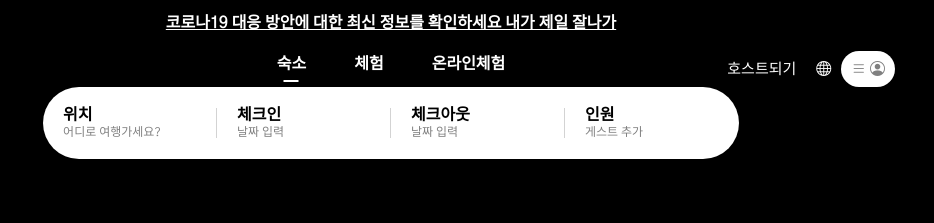
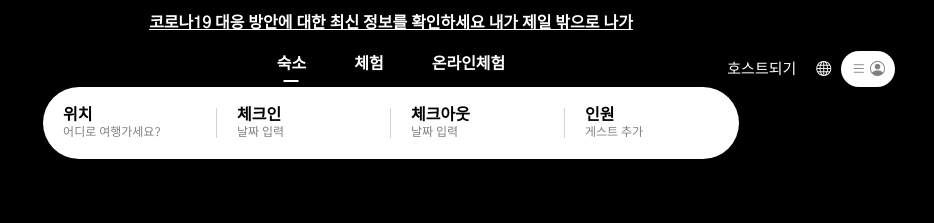
Before and after one commit to Mason-HWChoe/Practice, a plain HTML site: page index.html in a window 1280 px wide. Shown: the top 223 px of the page, 249-1183 px from the left. Drawn offline with nearby package versions, Linux system fonts and the light colour scheme.

Commit message:
새로운 기능 추가 [practice]

```diff
--- a/index.html
+++ b/index.html
@@ -18,7 +18,7 @@
         <div class="black-bg"></div>
         <header>
             <a href="">
-                코로나19 대응 방안에 대한 최신 정보를 확인하세요 내가 제일 잘나가
+                코로나19 대응 방안에 대한 최신 정보를 확인하세요 내가 제일 밖으로 나가
             </a>
             <div class="gnb mt-sm">
                 <div class="logo">
```
